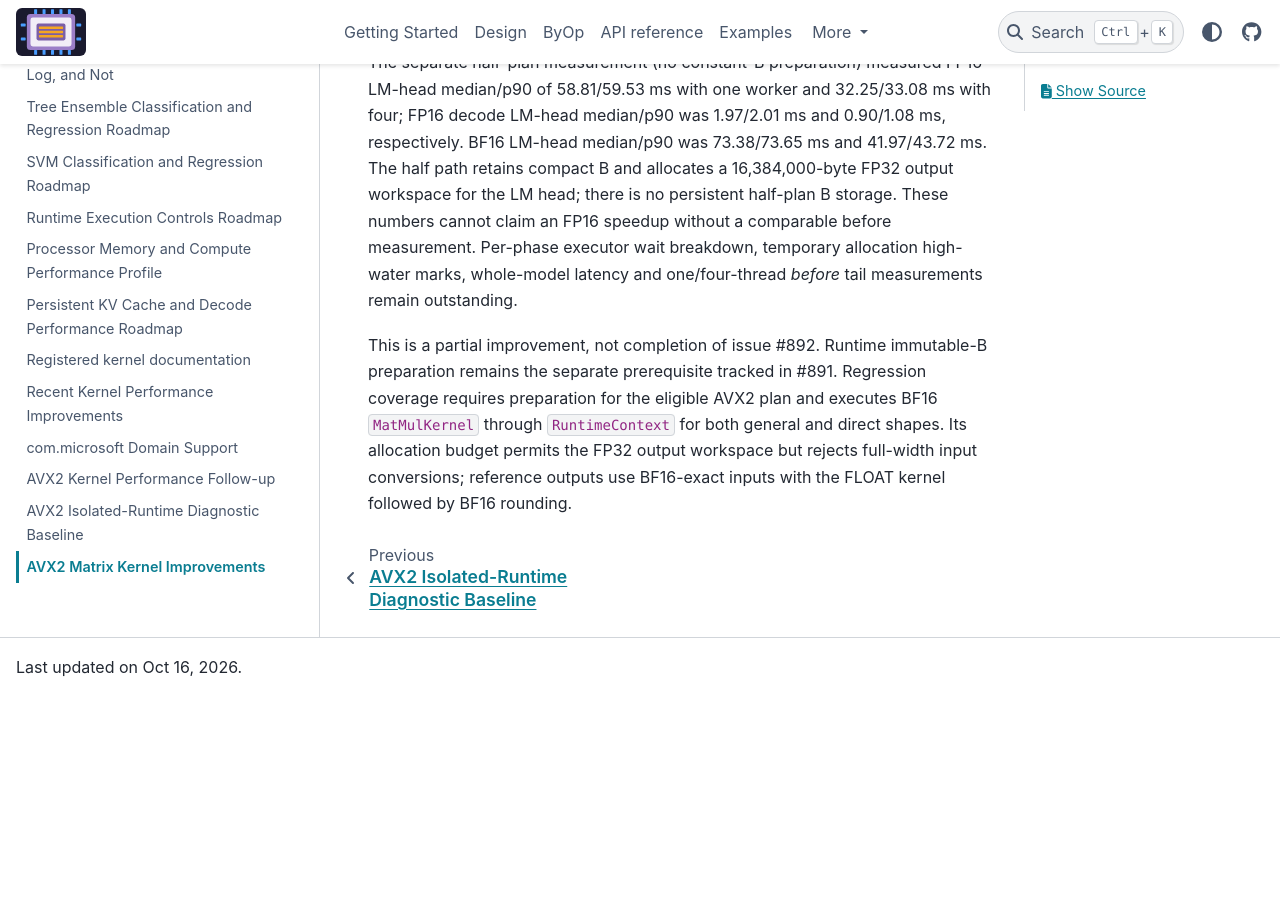
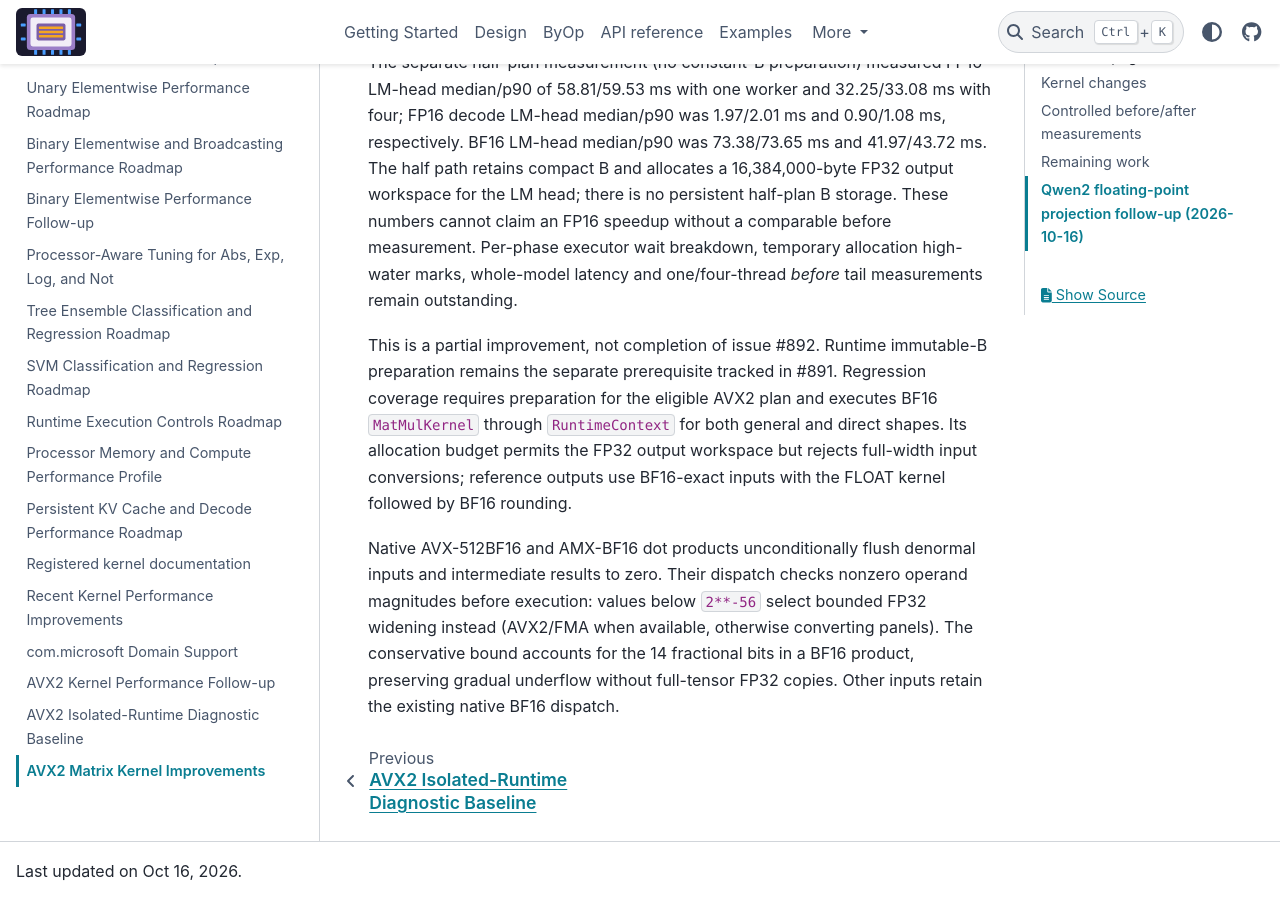
Before and after one commit to xadupre/onnx-light-cpu, a Sphinx documentation site: the page built from docs/next_steps/2026/2026_09_avx2_matrix_kernel_improvements.rst, in a window 1280 px wide and 900 px high, scrolled down 4390 px. Built offline with Sphinx 7.4.7 and the PyData theme 0.15.4, drawn with Linux system fonts in a browser that asks for light colours; pages that are not in the unit, such as notebooks, are missing from menus; before the commit the page ends 5087 px from its top, so only the background shows below that.

Commit message:
Preserve gradual underflow in BF16 MatMul dispatch
Avoid AVX-512BF16 and AMX-BF16 dot products for tiny operands that their fixed DAZ/FTZ behavior would lose. Reuse bounded FP32 arithmetic through AVX2/FMA or converting panels, with a vectorizable baseline-safe eligibility scan.

Cover the reported zero-versus-16 runtime regression, normal-input underflow, both operands and signs, transpose/tail cases, empty inputs, allocation bounds, and dispatch capability combinations.

Co-authored-by: Copilot <223556219+Copilot@users.noreply.github.com>

```diff
--- a/docs/next_steps/2026/2026_09_avx2_matrix_kernel_improvements.rst
+++ b/docs/next_steps/2026/2026_09_avx2_matrix_kernel_improvements.rst
@@ -253,3 +253,11 @@ executes BF16 ``MatMulKernel`` through ``RuntimeContext`` for both general
 and direct shapes. Its allocation budget permits the FP32 output workspace
 but rejects full-width input conversions; reference outputs use BF16-exact
 inputs with the FLOAT kernel followed by BF16 rounding.
+
+Native AVX-512BF16 and AMX-BF16 dot products unconditionally flush denormal
+inputs and intermediate results to zero. Their dispatch checks nonzero operand
+magnitudes before execution: values below ``2**-56`` select bounded FP32
+widening instead (AVX2/FMA when available, otherwise converting panels).
+The conservative bound accounts for the 14 fractional bits in a BF16 product,
+preserving gradual underflow without full-tensor FP32 copies. Other inputs
+retain the existing native BF16 dispatch.
```
Also changed, not shown: 5 other files.
